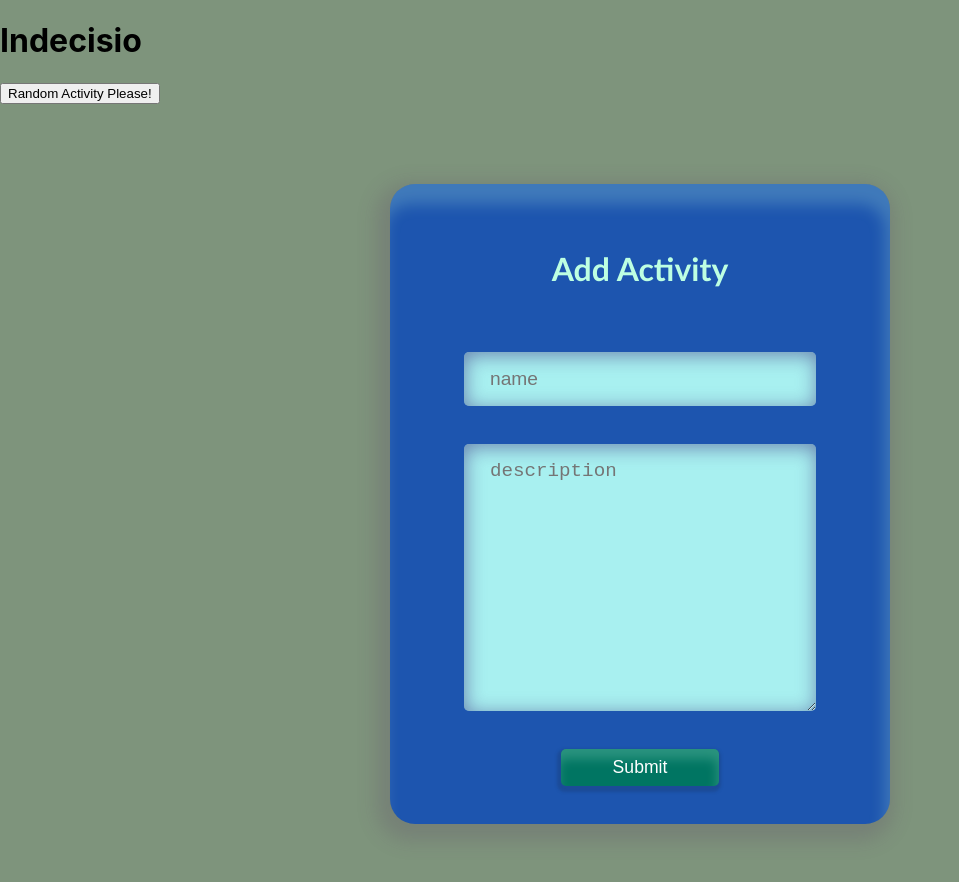
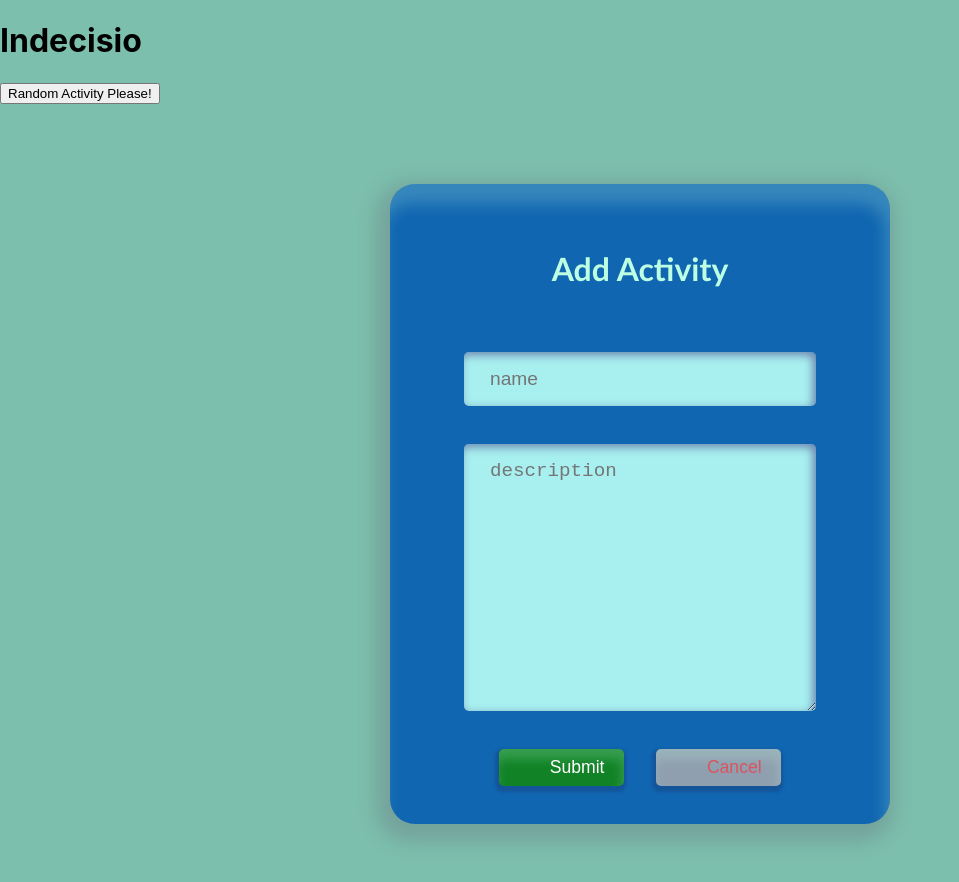
Before and after one commit to thinkful-ei-jaguar/Indecisio-client, a React (Create React App) app: page / in a window 1280 px wide. Shown: the top 882 px of the page, without its empty margins (0-959 px from the left). Built offline with nearby package versions, Linux system fonts and the light colour scheme; no server answers.

Commit message:
Adds cancel button

```diff
--- a/src/components/ActivityForm/ActivityForm.css
+++ b/src/components/ActivityForm/ActivityForm.css
@@ -1,5 +1,5 @@
 body {
-   background-color: rgba(13, 54, 8, 0.53);
+   background-color: rgba(9, 135, 100, 0.53);
 }
 
 #form-wrapper {
@@ -10,7 +10,7 @@ body {
     flex-basis: 60vw;
     border-radius: 25px;
     flex-flow: column nowrap;
-    background-color: hsl(217, 72%, 40%);
+    background-color: hsl(208, 83%, 38%);
     min-height: 80vh;
     box-shadow: -5px 20px 15px 0px inset rgba(189, 255, 226, 0.22),
                 -5px 8px 19px 9px rgba(91, 63, 99, 0.22);
@@ -55,7 +55,7 @@ input:focus  {
     min-width: 60%;
     padding: 2vh 2vw;
     font-size: 1.2rem;
-    box-shadow: 1px 3px 19px inset rgba(70, 70, 140, 0.65);
+    box-shadow: -3px 3px 10px inset rgba(70, 70, 140, 0.65);
 }
 
 .activity-form-text-input {
@@ -68,38 +68,78 @@ input:focus  {
     min-width: 60%;
     padding: 2vh 2vw;
     font-size: 1.2rem;
-    box-shadow: 1px 3px 19px inset rgba(70, 70, 140, 0.65);
+    box-shadow: -3px 3px 10px inset rgba(70, 70, 140, 0.65);
 }
 
 .button-primary {
     border: none;
     cursor: pointer;
-    background-color: hsl(170, 100%, 23%);
+    background-color: hsl(131, 77%, 29%);
     color: white;
     padding: 1vh 4vw;
     border-radius: 5px;
-    min-width: 30%;
+    width: 40%;
     font-size: 2.2vh;
     box-shadow: -2px 10px 11px 0px inset rgba(189, 255, 226, 0.22),
                  -1px 3px 3px 3px rgba(25, 62, 124, 0.43);
     transition-property: background;
-    transition-duration: .5s;
+    transition-duration: 1s;
     transition-timing-function: cubic-bezier(15,30,45,60);
     border: none;
 
 }
-
 .button-primary:focus {
     outline: none;
     border: none;
 }
 .button-primary:hover {
-    background-color: hsl(173, 100%, 30%);
+    background-color: hsl(138, 89%, 38%);
     border: none;
 }
 .button-primary:active {
-    background-color: hsl(180, 100%, 30%);
+    background-color: hsl(142, 94%, 39%);
     box-shadow: -2px 10px 11px 0px inset rgba(189, 255, 226, 0.22),
     -1px 3px 3px 3px inset rgba(25, 62, 124, 0.43);
     border: none;
 }
+
+.button-cancel {
+    border: none;
+    color: #db545e;
+    padding: 1vh 4vw;
+    border-radius: 5px;
+    cursor:pointer;
+    background: #8f9faf;
+    font-size: 2.2vh;
+    width: 40%;
+    box-shadow: -2px 10px 11px 0px inset rgba(189, 255, 226, 0.22),
+    -1px 3px 3px 3px rgba(25, 62, 124, 0.43);
+    transition-property: background;
+    transition-duration: 1s;
+    transition-timing-function: cubic-bezier(15,30,45,60);
+}
+
+.button-cancel:focus {
+    outline: none;
+    border:none;
+}
+
+.button-cancel:hover {
+    background-color: #d64a4d;
+    color: white;
+
+}
+
+.button-cancel:active {
+    background-color: #d64a4d;
+    color: white;
+    box-shadow: -2px 10px 11px 0px inset rgba(189, 255, 226, 0.22),
+    -1px 3px 3px 3px inset rgba(25, 62, 124, 0.43);
+}
+
+
+.form-control-group {
+    display: flex;
+    min-width: 50%;
+    justify-content: space-around;
+}
--- a/src/components/ActivityForm/ActivityForm.js
+++ b/src/components/ActivityForm/ActivityForm.js
@@ -17,14 +17,6 @@ export default class LoginForm extends React.Component {
 		}
 	};
 
-	validateNewActivitySubmit (value)  {
-		const name = value.trim();
-		if (!name.length){
-			return 'Name of activity is required'
-		} else {
-			return false
-		}
-	}
 
 
 	clearError = () => {
@@ -68,7 +60,10 @@ export default class LoginForm extends React.Component {
 					<label className='form-input-label' htmlFor="name">Name</label><input className='activity-form-text-input'  name="name" placeholder='name' type="text" onChange={this.handleChange} value={this.state.name}/>
 					<label className='form-input-label' htmlFor="description">Description</label><textarea maxLength='200' className='activity-form-textarea-input' placeholder='description' name="description"  onChange={this.handleChange} value={this.state.description}/>
 						{error && (<ValidationError message={error} clearError={this.clearError}/>)}
+						<div className='form-control-group'>
 					<button className='button-primary'type='submit'>Submit</button>
+					<button className='button-cancel' onClick={() => this.setState({name:'',description:''})}>Cancel</button>
+						</div>
 				</form>
 			</section>
 		)
```
